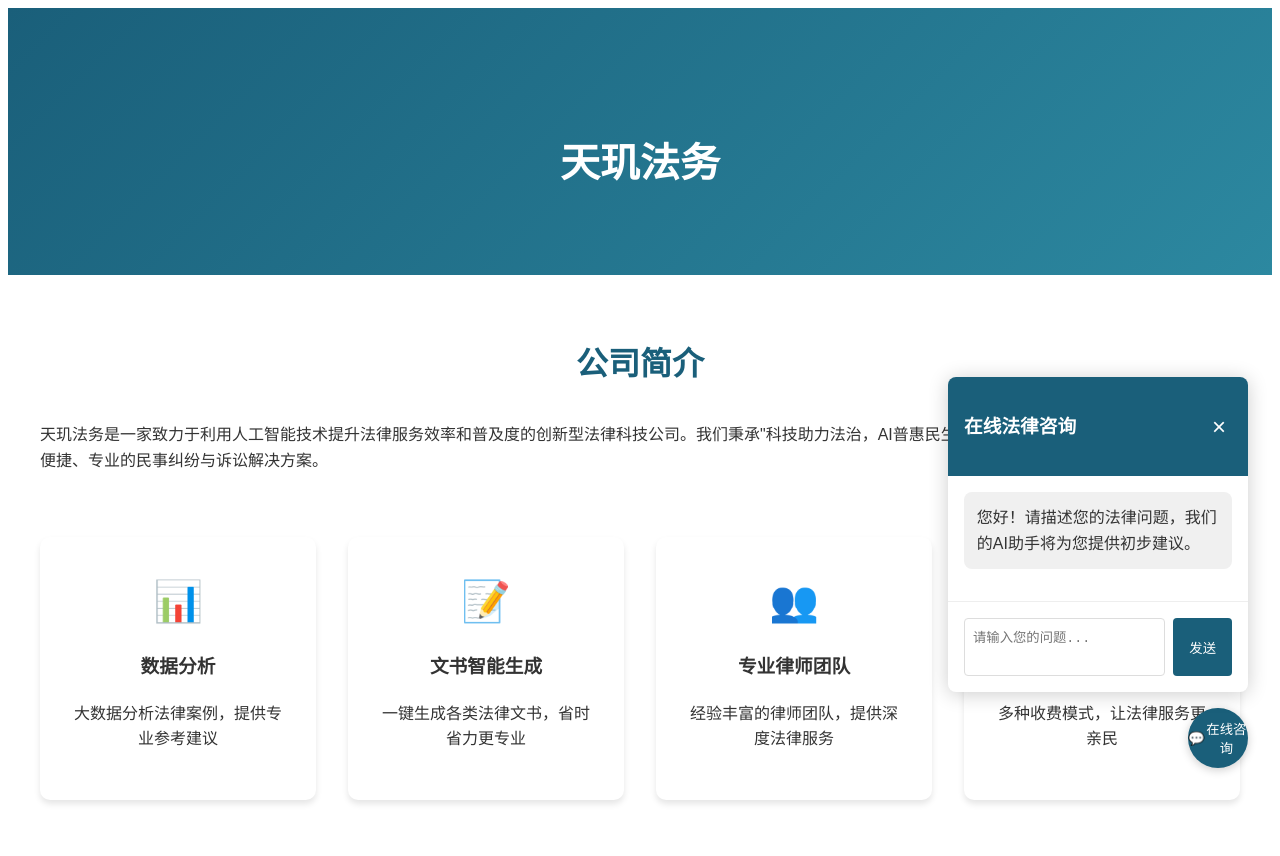
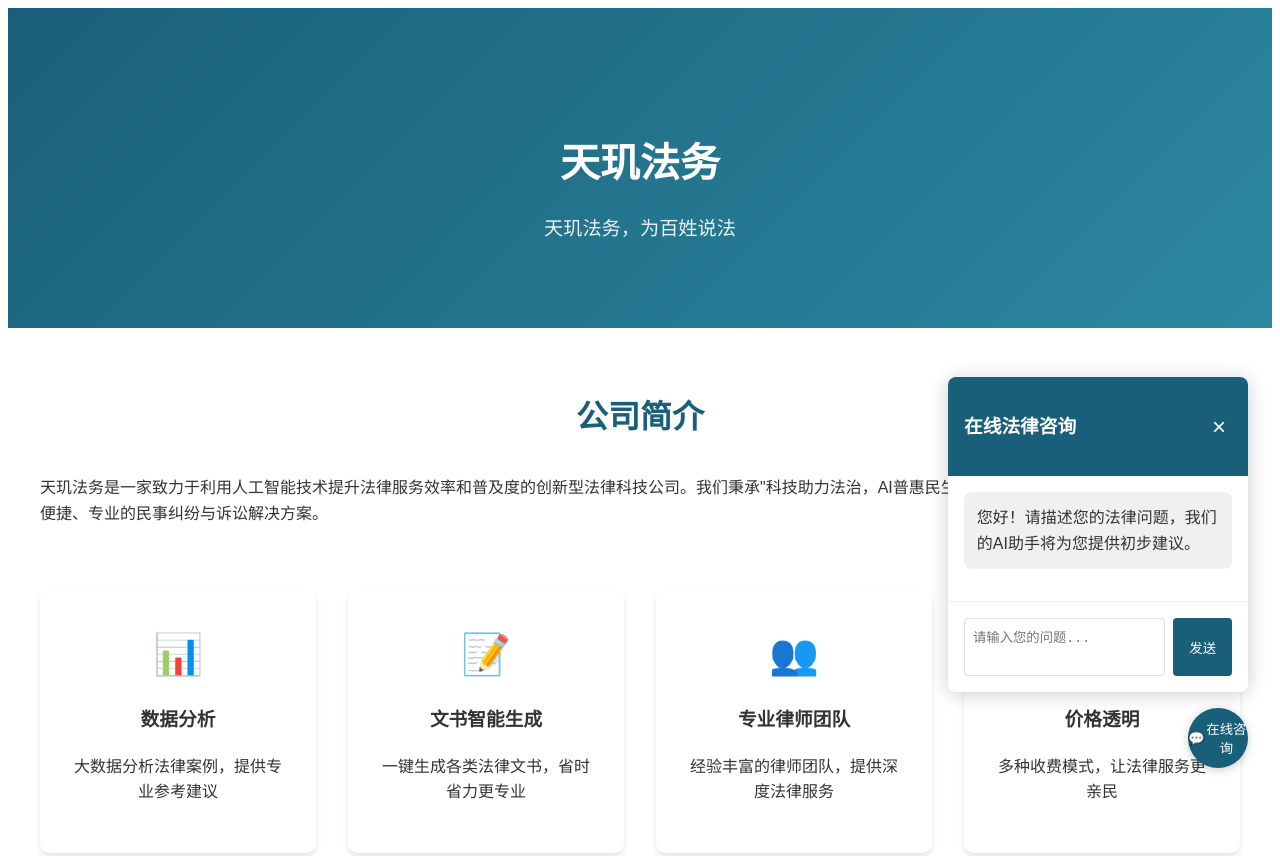
Before and after one commit to amylixing/tianji-law-website, a plain HTML site: page index.html in a window 1280 px wide. Shown: the top 856 px of the page. Drawn offline with Linux system fonts and the light colour scheme.

Commit message:
Update index.html

```diff
--- a/index.html
+++ b/index.html
@@ -3,6 +3,7 @@
 <head>
     <meta charset="UTF-8">
     <meta name="viewport" content="width=device-width, initial-scale=1.0">
+    <title>天玑法务 - 为百姓说法</title>
     <link rel="stylesheet" href="assets/css/style.css">
     <link rel="icon" type="image/svg+xml" href="/favicon.svg">
 </head>
@@ -10,6 +11,7 @@
     <header class="main-header">
         <div class="header-content">
             <h1 class="main-title">天玑法务</h1>
+            <p class="slogan">天玑法务，为百姓说法</p>
         </div>
     </header>
 
```
